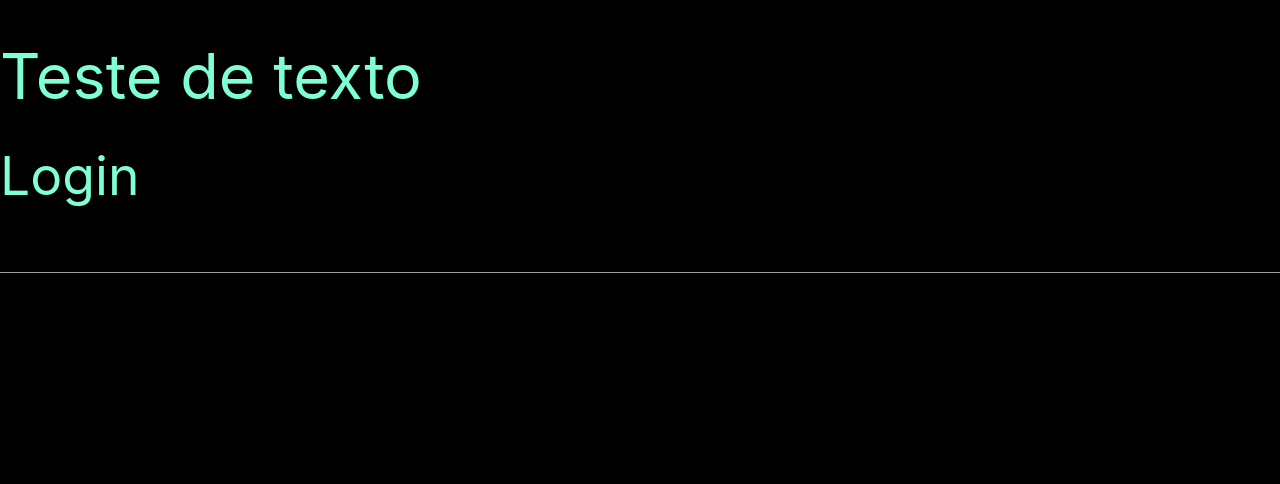
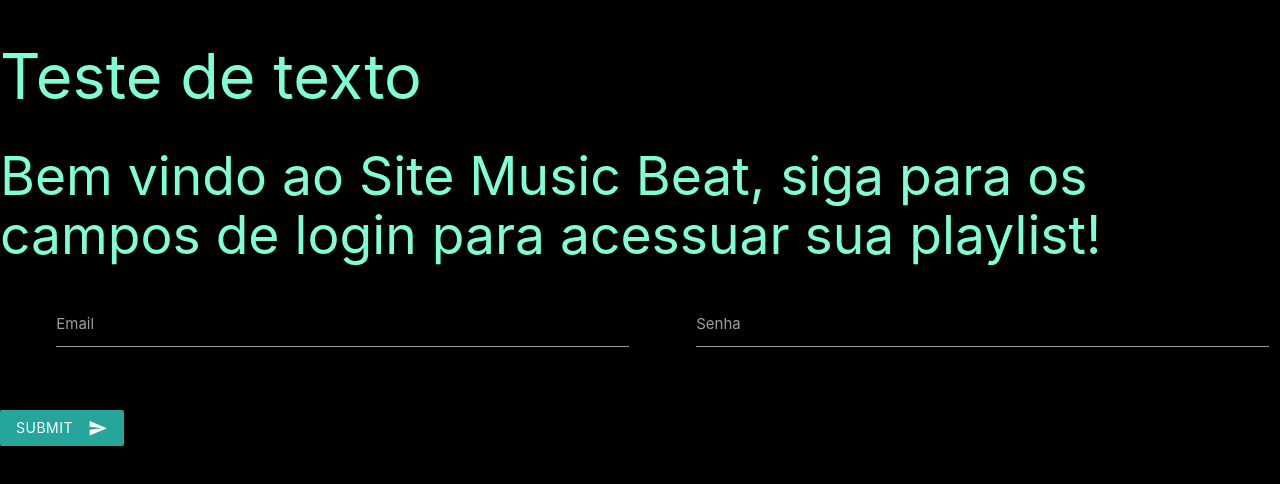
Before and after one commit to matheusbail/music-beat, a plain HTML site: page index.html in a window 1280 px wide. Drawn offline with nearby package versions, Linux system fonts and the light colour scheme; files whose address does not match are found by name.

Commit message:
materialize css, buttons and input

```diff
--- a/index.html
+++ b/index.html
@@ -12,9 +12,28 @@
 </head>
 <body>
     <h1 class="title">Teste de texto</h1>
-    <h2 class="title">Login</h2>
+    <h2 class="title">Bem vindo ao Site Music Beat, siga para os campos de login para acessuar sua playlist!    </h2>
 
-    <input></input>
+    <div class="row">
+        <form class="col s12">
+          <div class="row">
+            <div class="input-field col s6">
+              <i class="material-icons prefix">email</i>
+              <input id="icon_prefix" type="text" class="validate">
+              <label for="icon_prefix">Email</label>
+            </div>
+            <div class="input-field col s6">
+              <i class="material-icons prefix">more_horiz</i>
+              <input id="icon_telephone" type="tel" class="validate">
+              <label for="icon_telephone">Senha</label>
+            </div>
+          </div>
+        </form>
+      </div>
+
+      <button class="btn waves-effect waves-light" type="submit" name="action">Submit
+        <i class="material-icons right">send</i>
+      </button>
 
     <footer>xxxxxxxx</footer>
     <script src="/node_modules/jquery/dist/jquery.js"></script>
```
Also changed, not shown: app/pages/player/player.html (+21 -0 lines).
